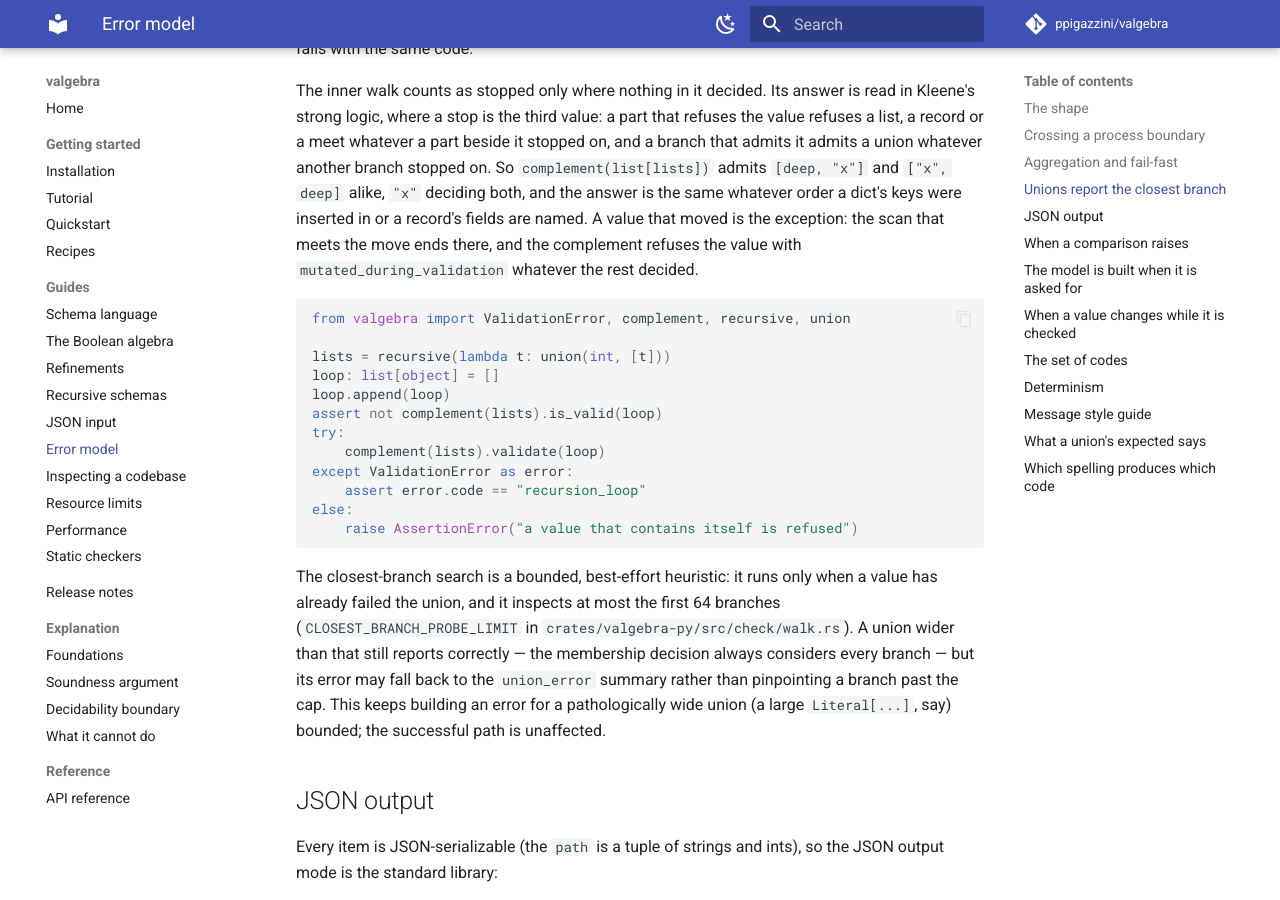
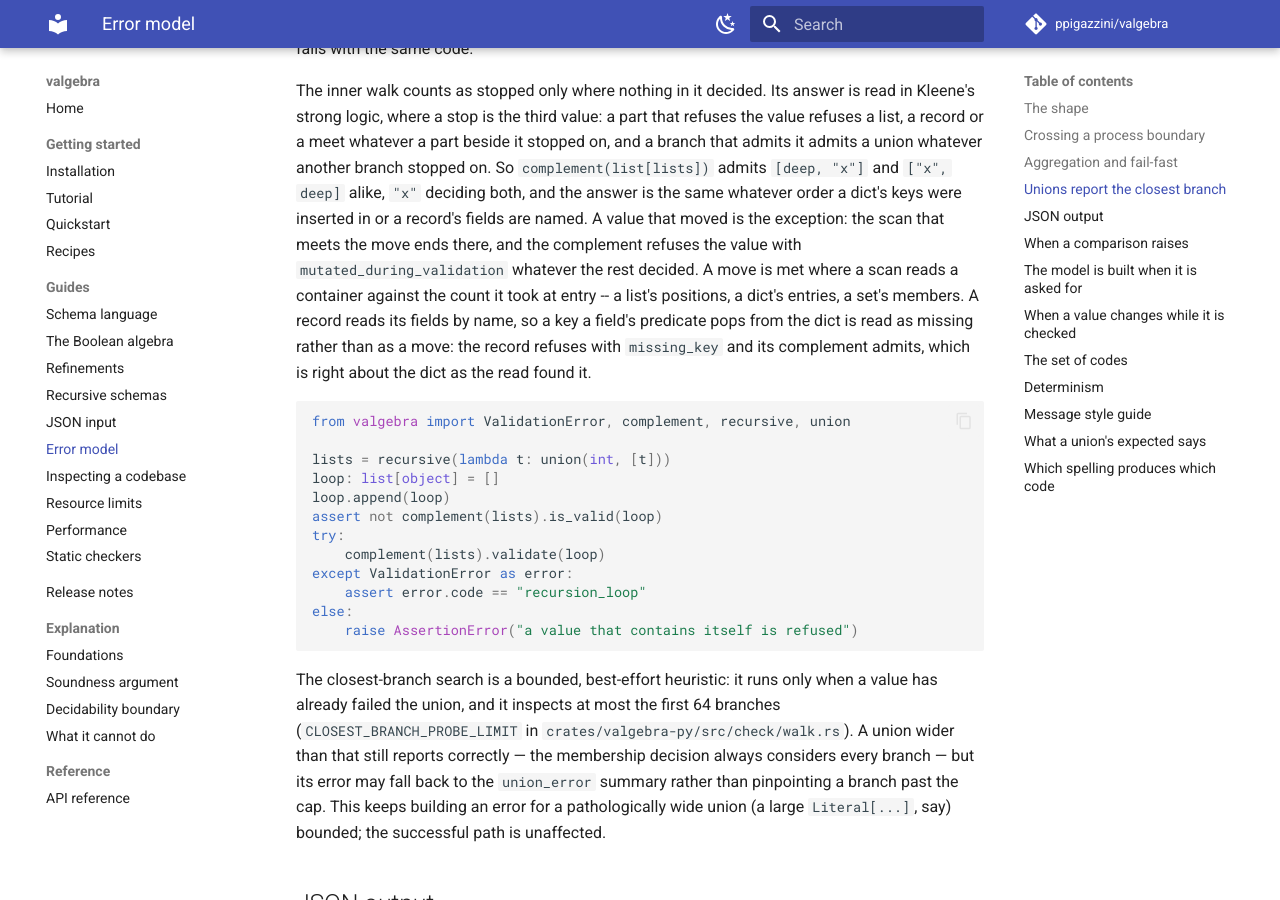
Before and after one commit to ppigazzini/valgebra, an MkDocs documentation site: the page built from docs/08-error-model.md, in a window 1280 px wide and 900 px high, scrolled down 4835 px. Built offline with MkDocs 1.6.1 and Material for MkDocs 9.7.7, drawn with Linux system fonts in a browser that asks for light colours; comment, search, counter and statistics services are not loaded.

Commit message:
docs: a move is what a scan's count finds, and a field found gone is missing
A complement refuses a value that moved whatever the rest decided, and the
error-model and walk pages say where a move is met: a scan reading a list's
positions, a dict's entries or a set's members against the count it took at
entry. A record reads its fields by name, so a key a field's predicate pops from
the dict is a missing key, not a move: the record refuses with `missing_key`
and its complement admits, which is right about the dict as the read found it.

````diff
--- a/docs/08-error-model.md
+++ b/docs/08-error-model.md
@@ -246,7 +246,11 @@ and `["x", deep]` alike, `"x"` deciding both, and the answer is the same
 whatever order a dict's keys were inserted in or a record's fields are named.
 A value that moved is the exception: the scan that meets the move ends there,
 and the complement refuses the value with `mutated_during_validation` whatever
-the rest decided.
+the rest decided. A move is met where a scan reads a container against the count
+it took at entry -- a list's positions, a dict's entries, a set's members. A
+record reads its fields by name, so a key a field's predicate pops from the dict
+is read as missing rather than as a move: the record refuses with `missing_key`
+and its complement admits, which is right about the dict as the read found it.
 
 ```python
 from valgebra import ValidationError, complement, recursive, union
````
Also changed, not shown: docs/dev/04-walk.md (+5 -1 lines).
